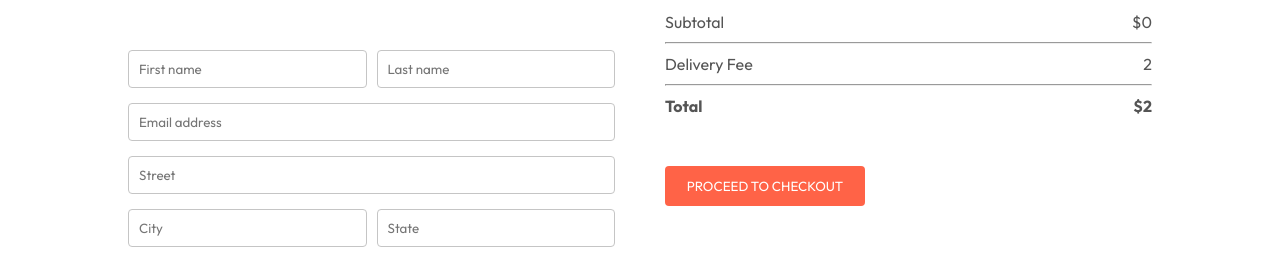
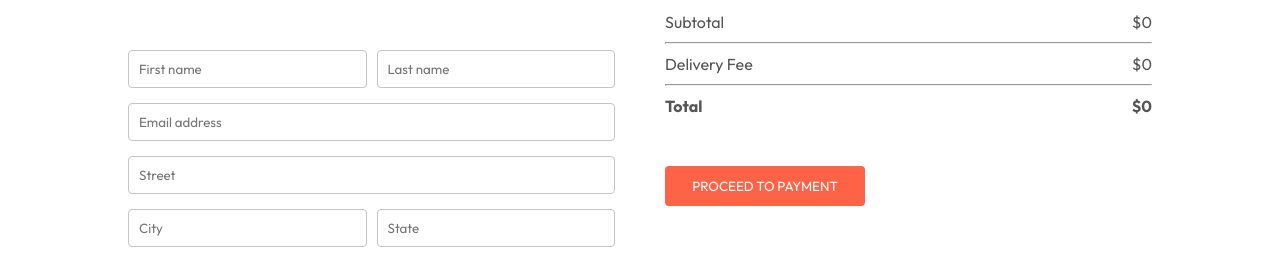
Before and after one commit to nimharachalana/Food-Delivery-Ordering-Management-System, a React (Vite) app in the folder frontend/: page /order in a window 1280 px wide. Shown: the part 230-486 px from the top of the page. Built offline with nearby package versions, Linux system fonts and the light colour scheme.

Commit message:
Create Frontend part
add all of frontend part in this

```diff
--- a/frontend/src/pages/Cart/Cart.jsx
+++ b/frontend/src/pages/Cart/Cart.jsx
@@ -54,12 +54,12 @@
             <hr />
             <div className="cart-total-details">
               <p>Delivery Fee</p>
-              <p>{2}</p>
+              <p>${getTotalCartAmount()===0?0:2 }</p>
             </div>
             <hr />
             <div className="cart-total-details">
               <b>Total</b>
-              <b>${getTotalCartAmount()+2}</b>
+              <b>${getTotalCartAmount()===0?0:getTotalCartAmount()+2}</b>
             </div>
           </div>
           <button onClick={()=>navigate('/order')}>PROCEED TO CHECKOUT</button>
--- a/frontend/src/pages/PlaceOrder/PlaceOrder.jsx
+++ b/frontend/src/pages/PlaceOrder/PlaceOrder.jsx
@@ -38,15 +38,15 @@
             <hr />
             <div className="cart-total-details">
               <p>Delivery Fee</p>
-              <p>{2}</p>
+              <p>${getTotalCartAmount()===0?0:2 }</p>
             </div>
             <hr />
             <div className="cart-total-details">
               <b>Total</b>
-              <b>${getTotalCartAmount()+2}</b>
+              <b>${getTotalCartAmount()===0?0:getTotalCartAmount()+2}</b>
             </div>
           </div>
-          <button >PROCEED TO CHECKOUT</button>
+          <button >PROCEED TO PAYMENT</button>
         </div>
       </div>
     </form>
```
